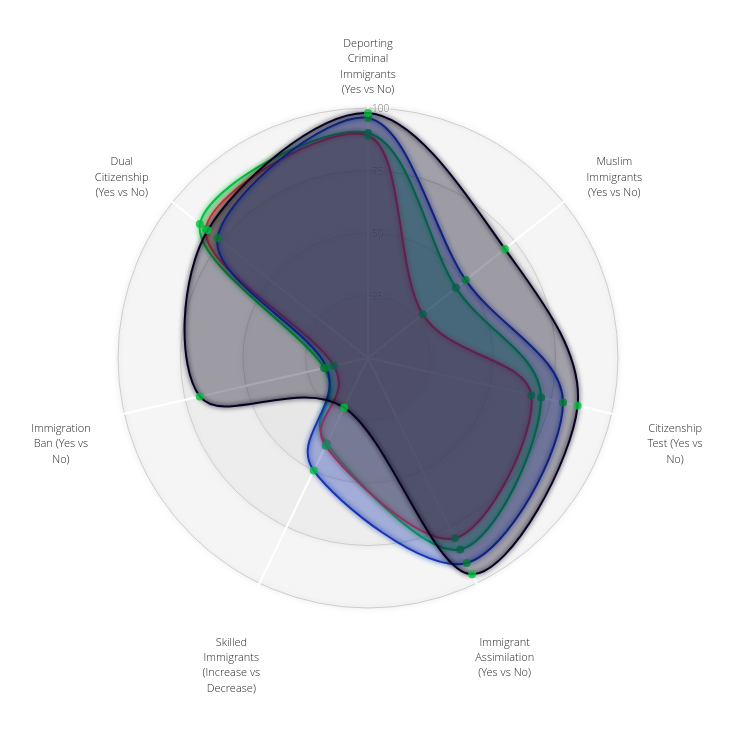
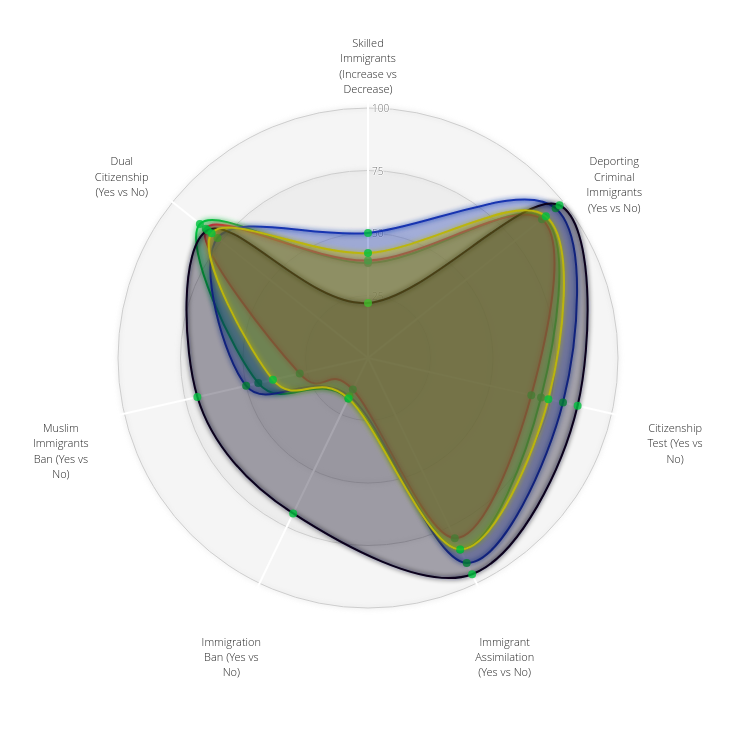
Before and after one commit to Xirui/NZPolicySpectrum, a plain HTML site: page index.html in a window 1280 px wide. Shown: the whole page, without its empty margins (272-1005 px from the left). Drawn offline with Linux system fonts and the light colour scheme.

Commit message:
add total column adjusted the order of columns

```diff
--- a/data/immigration.csv
+++ b/data/immigration.csv
@@ -1,8 +1,8 @@
 Issues,Description,Total,National,Labour,Green,New Zealand First
+Skilled Immigrants (Increase vs Decrease),Should New Zealand increase or decrease the amount of temporary work visas given to high-skilled immigrant workers?,42,50,39,38,22
 Deporting Criminal Immigrants (Yes vs No),Should immigrants be deported if they commit a serious crime?,91,96,89,90,98
-Muslim Immigrants (Yes vs No),Should Muslim immigrants be banned from entering the country until the government improves its ability to screen out potential terrorists?,39,50,28,45,70
 Citizenship Test (Yes vs No),"Should immigrants be required to pass a citizenship test to demonstrate a basic understanding of our country’s language, history, and government?",74,80,67,71,86
 Immigrant Assimilation (Yes vs No),Should immigrants be required to learn English?,85,91,80,85,96
-Skilled Immigrants (Increase vs Decrease),Should New Zealand increase or decrease the amount of temporary work visas given to high-skilled immigrant workers?,42,50,39,38,22
 Immigration Ban (Yes vs No),Should there be a temporary ban on all immigration into New Zealand?,18,17,14,18,69
+Muslim Immigrants Ban (Yes vs No),Should Muslim immigrants be banned from entering the country until the government improves its ability to screen out potential terrorists?,39,50,28,45,70
 Dual Citizenship (Yes vs No),Should immigrants to New Zealand be allowed to hold dual citizenship status?,80,77,83,86,82
--- a/index.html
+++ b/index.html
@@ -36,7 +36,8 @@
     .range(["#00c13d", // green
       "#CC333F", // labour
       "#1634b0", // national
-      "#08001c"]); // nz first
+      "#08001c", // nz first
+      "#bbb50a"]); // total
 
   var radarChartOptions = {
     w: width,
--- a/policyRadar.js
+++ b/policyRadar.js
@@ -25,12 +25,13 @@ function RadarChart(id, data, options) {
   }
 
   // extract figures from csv data
-  for (var figures = []; figures.push([]) < 4;);
+  for (var figures = []; figures.push([]) < 5;);
   data.forEach(function (line) {
     figures[0].push(line["Green"]);
     figures[1].push(line["Labour"]);
     figures[2].push(line["National"]);
     figures[3].push(line["New Zealand First"]);
+    figures[4].push(line["Total"]);
   });
 
   var allAxis = (data.map(function (i, j) {
```
